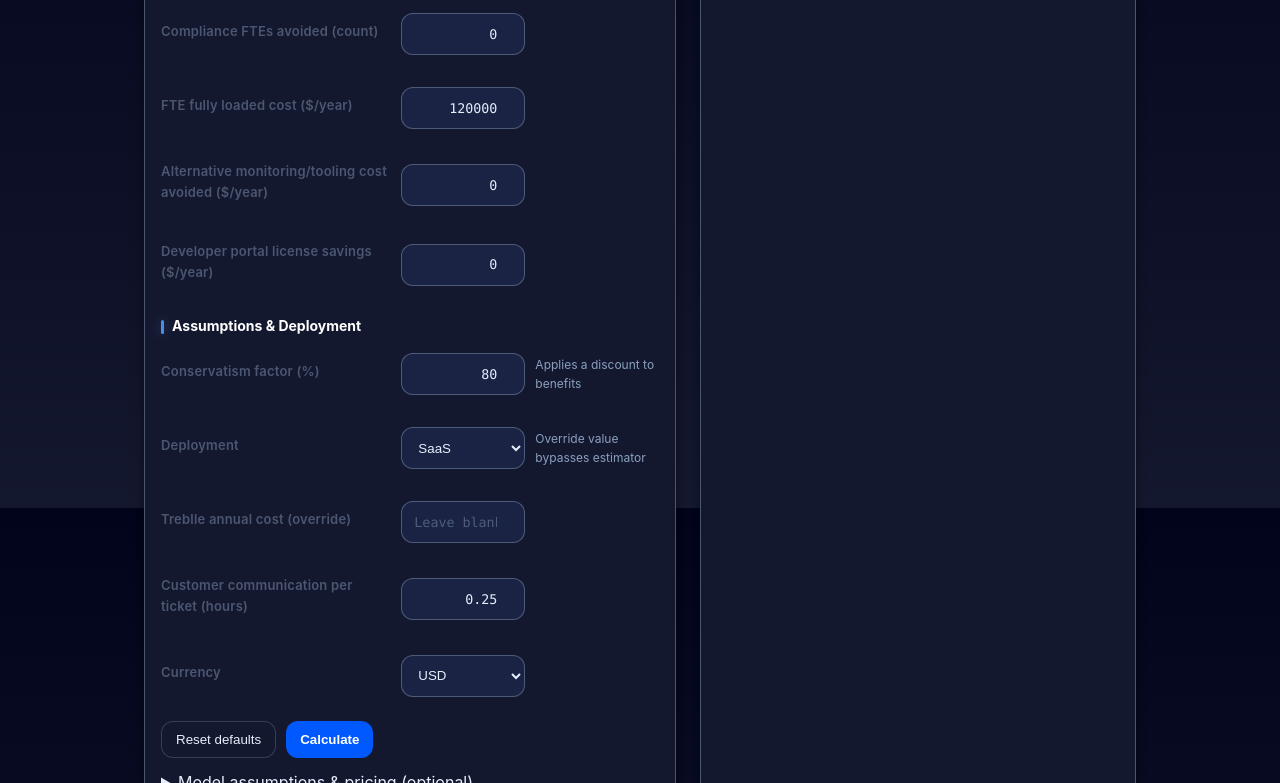
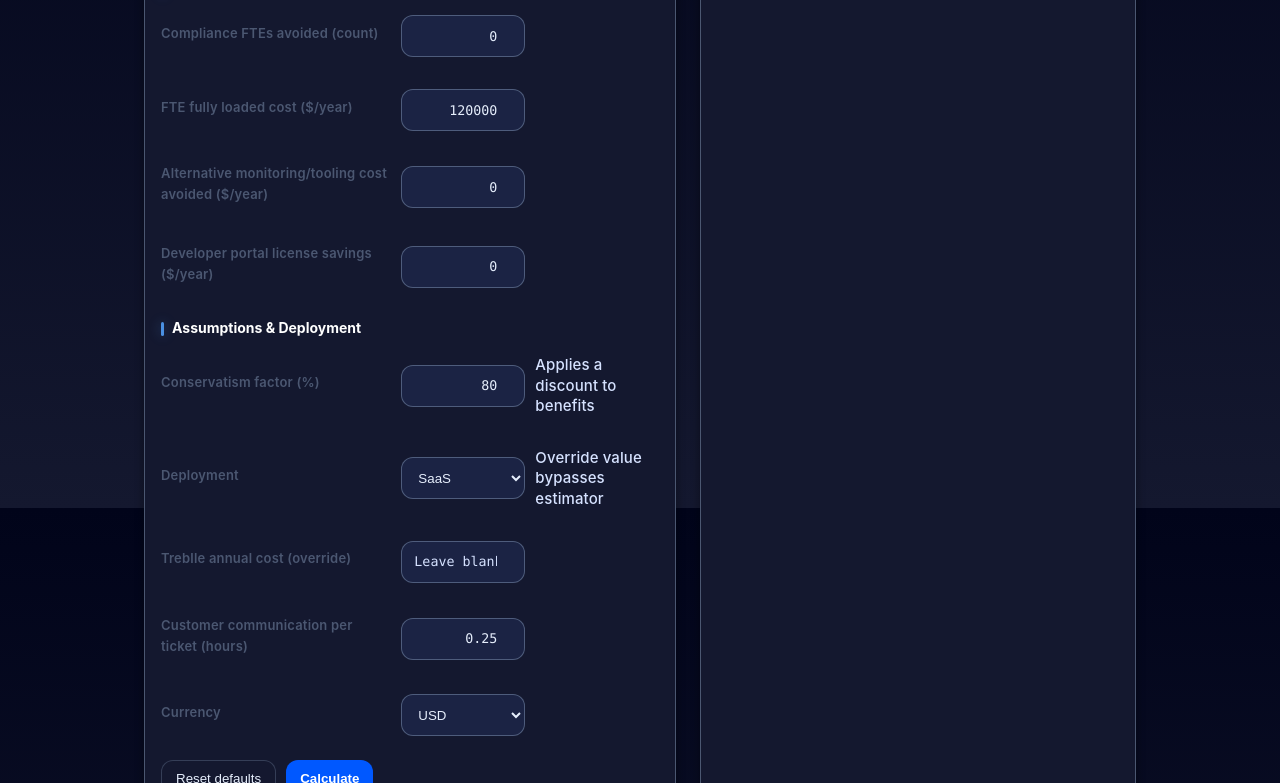
Before and after one commit to scott-lgtm/treblle-roi-api, a website: page index.html in a window 1280 px wide. Shown: the part 1892-2675 px from the top of the page. Drawn offline with Linux system fonts and the light colour scheme.

Commit message:
Improve LEFT inputs subtext readability; high-contrast notes & placeholders; optional larger logo

```diff
--- a/index.html
+++ b/index.html
@@ -64,6 +64,10 @@
     --border: var(--treblle-element-200);
     --ring: var(--treblle-electric-100);
     --glass: rgba(255,255,255,.04);
+
+    /* Opaque secondary for dark surfaces; tuned for legibility next to fields */
+    --text-fieldnote: #D6E2FF;
+    --brand-logo-size: 42px; /* adjust 38–44px to taste */
   }
   *{box-sizing:border-box}
   html,body{height:100%}
@@ -198,6 +202,35 @@
   footer a{color:var(--treblle-electric-200);text-decoration:none}
   footer a:hover{text-decoration:underline}
 
+  /* ---- Left Inputs panel: high-contrast notes & placeholders ---- */
+
+  .pane-inputs .field-note,
+  .pane-inputs small.field-note {
+    color: var(--text-fieldnote);
+    font-size: clamp(13px, 1.6vw, 15px);
+    line-height: 1.35;
+    letter-spacing: 0.1px;
+    font-weight: 500;
+    opacity: 1; /* ensure no prior rules fade it */
+    -webkit-font-smoothing: antialiased;
+    -moz-osx-font-smoothing: grayscale;
+  }
+
+  /* Placeholders like "Optional" inside inputs — readable, not washed out */
+  .pane-inputs input::placeholder,
+  .pane-inputs textarea::placeholder {
+    color: var(--text-fieldnote);
+    opacity: 1;
+    font-weight: 500;
+  }
+
+  /* Keep rows tidy so notes don't feel cramped */
+  .pane-inputs .row { margin-bottom: 16px; }
+
+  /* Larger logo */
+  .header-brand img { height: var(--brand-logo-size); display: block; }
+  .header-brand + .header-content { margin-top: 12px; }
+
   /* Error and Loading States */
   .error-message{background:rgba(239,68,68,.1);border:1px solid var(--bad);border-radius:8px;padding:8px 12px;margin-top:8px;font-size:13px;color:var(--bad);display:none}
   .error-message.show{display:block}
@@ -221,7 +254,7 @@
   </header>
 
   <div class="grid">
-    <div class="card">
+    <div class="card pane-inputs">
       <h2>Inputs</h2>
       <div class="badges">
         <div class="badge">Conservative adjustment applied to benefits</div>
@@ -231,9 +264,9 @@
 
       <div class="section">Company & Traffic</div>
       <div class="row"><label for="company">Company name</label><input id="company" placeholder="Optional" /><div></div></div>
-      <div class="row"><label for="annualRequests">Annual API requests</label><input id="annualRequests" type="number" value="300000000" class="mono"/><div class="hint">For context only</div></div>
+      <div class="row"><label for="annualRequests">Annual API requests</label><input id="annualRequests" type="number" value="300000000" class="mono"/><div class="hint"><small class="field-note">For context only</small></div></div>
       <div class="row"><label for="monthlyGrowth">Monthly API growth (%)</label><input id="monthlyGrowth" type="number" value="10" step="0.1" class="mono"/><div></div></div>
-      <div class="row"><label for="numAPIs">Production APIs (count)</label><input id="numAPIs" type="number" value="25" min="1" step="1" class="mono"/><div class="hint">Base includes 25</div></div>
+      <div class="row"><label for="numAPIs">Production APIs (count)</label><input id="numAPIs" type="number" value="25" min="1" step="1" class="mono"/><div class="hint"><small class="field-note">Base includes 25</small></div></div>
       <div class="row"><label for="numConsumers">API consumers / partners (count)</label><input id="numConsumers" type="number" value="1000" min="0" step="1" class="mono"/><div></div></div>
 
       <div class="section">Support & Engineering Baseline</div>
@@ -262,10 +295,10 @@
       <div class="row"><label>Developer portal license savings ($/year)</label><input id="devPortalSavings" type="number" value="0" class="mono"/><div></div></div>
 
       <div class="section">Assumptions & Deployment</div>
-      <div class="row"><label>Conservatism factor (%)</label><input id="confidence" type="number" value="80" step="1" class="mono"/><div class="hint">Applies a discount to benefits</div></div>
+      <div class="row"><label>Conservatism factor (%)</label><input id="confidence" type="number" value="80" step="1" class="mono"/><div class="hint"><small class="field-note">Applies a discount to benefits</small></div></div>
       <div class="row"><label>Deployment</label>
         <select id="deployment"><option value="SaaS" selected>SaaS</option><option value="Private">Private</option></select>
-        <div class="hint">Override value bypasses estimator</div>
+        <div class="hint"><small class="field-note">Override value bypasses estimator</small></div>
       </div>
       <div class="row"><label>Treblle annual cost (override)</label><input id="override" type="number" placeholder="Leave blank to auto-estimate" class="mono"/><div></div></div>
       <div class="row"><label>Customer communication per ticket (hours)</label><input id="commsHoursPerTicket" type="number" value="0.25" step="0.01" class="mono"/><div></div></div>
@@ -288,10 +321,10 @@
         <div class="row"><label>Gateway/SQL manual query time reduction (%)</label><input id="bmAzure" type="number" value="90.0" step="0.1" class="mono"/><div></div></div>
 
         <div class="section">Pricing (auto-estimate when override is blank)</div>
-        <div class="row"><label>SaaS base ($/yr)</label><input id="pSaaSBase" type="number" value="35988" class="mono"/><div class="hint">$2,999/mo</div></div>
-        <div class="row"><label>SaaS add-on pack 25 APIs (annual)</label><input id="pSaaS25" type="number" value="10800" class="mono"/><div class="hint">+1B req</div></div>
-        <div class="row"><label>Private Cloud base ($/yr)</label><input id="pPrivBase" type="number" value="71976" class="mono"/><div class="hint">$5,998/mo</div></div>
-        <div class="row"><label>Private Cloud per-API (beyond 25) ($/yr)</label><input id="pPrivPerAPI" type="number" value="360" class="mono"/><div class="hint">$30/API/mo</div></div>
+        <div class="row"><label>SaaS base ($/yr)</label><input id="pSaaSBase" type="number" value="35988" class="mono"/><div class="hint"><small class="field-note">$2,999/mo</small></div></div>
+        <div class="row"><label>SaaS add-on pack 25 APIs (annual)</label><input id="pSaaS25" type="number" value="10800" class="mono"/><div class="hint"><small class="field-note">+1B req</small></div></div>
+        <div class="row"><label>Private Cloud base ($/yr)</label><input id="pPrivBase" type="number" value="71976" class="mono"/><div class="hint"><small class="field-note">$5,998/mo</small></div></div>
+        <div class="row"><label>Private Cloud per-API (beyond 25) ($/yr)</label><input id="pPrivPerAPI" type="number" value="360" class="mono"/><div class="hint"><small class="field-note">$30/API/mo</small></div></div>
       </details>
     </div>
 
```
